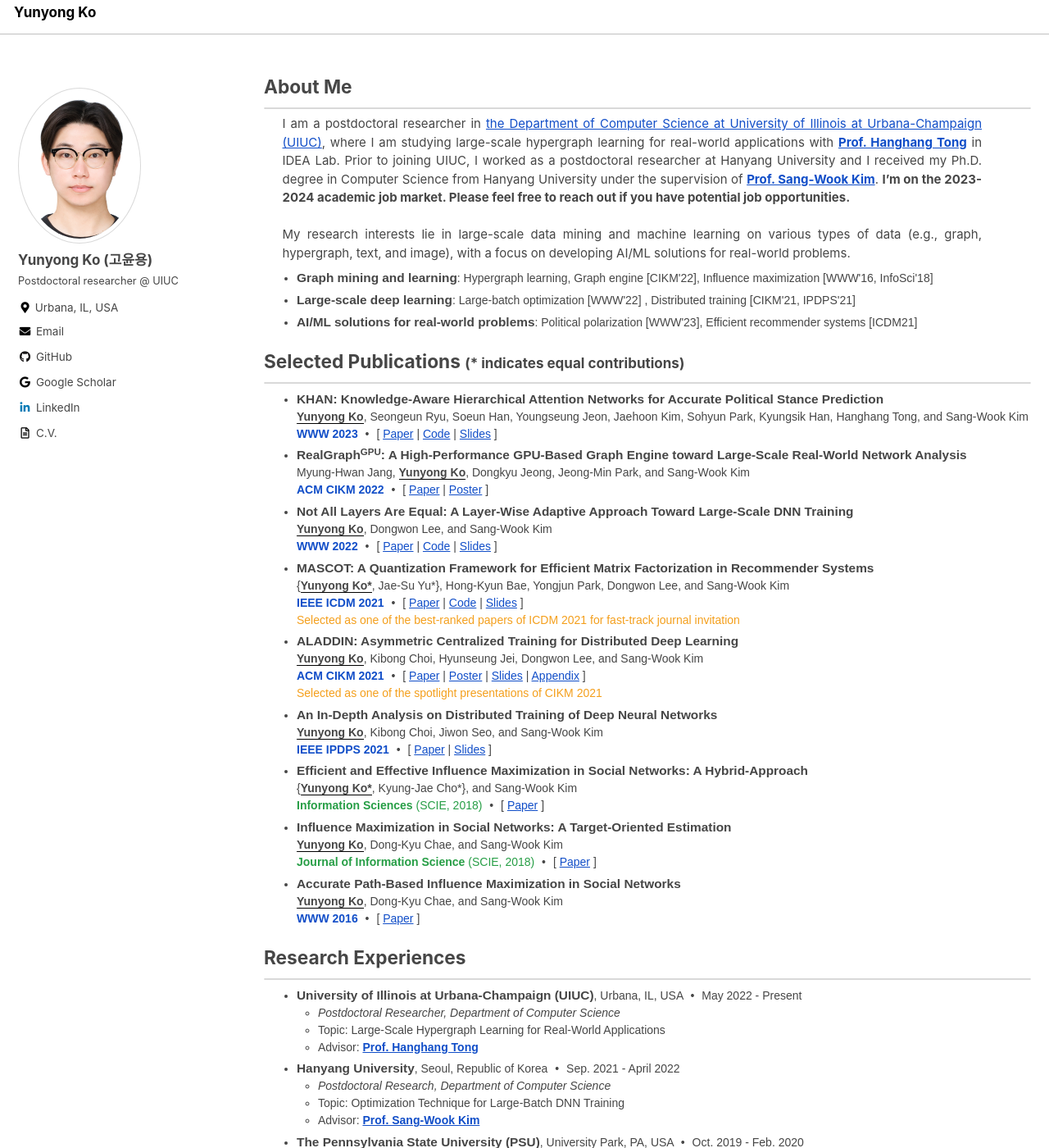
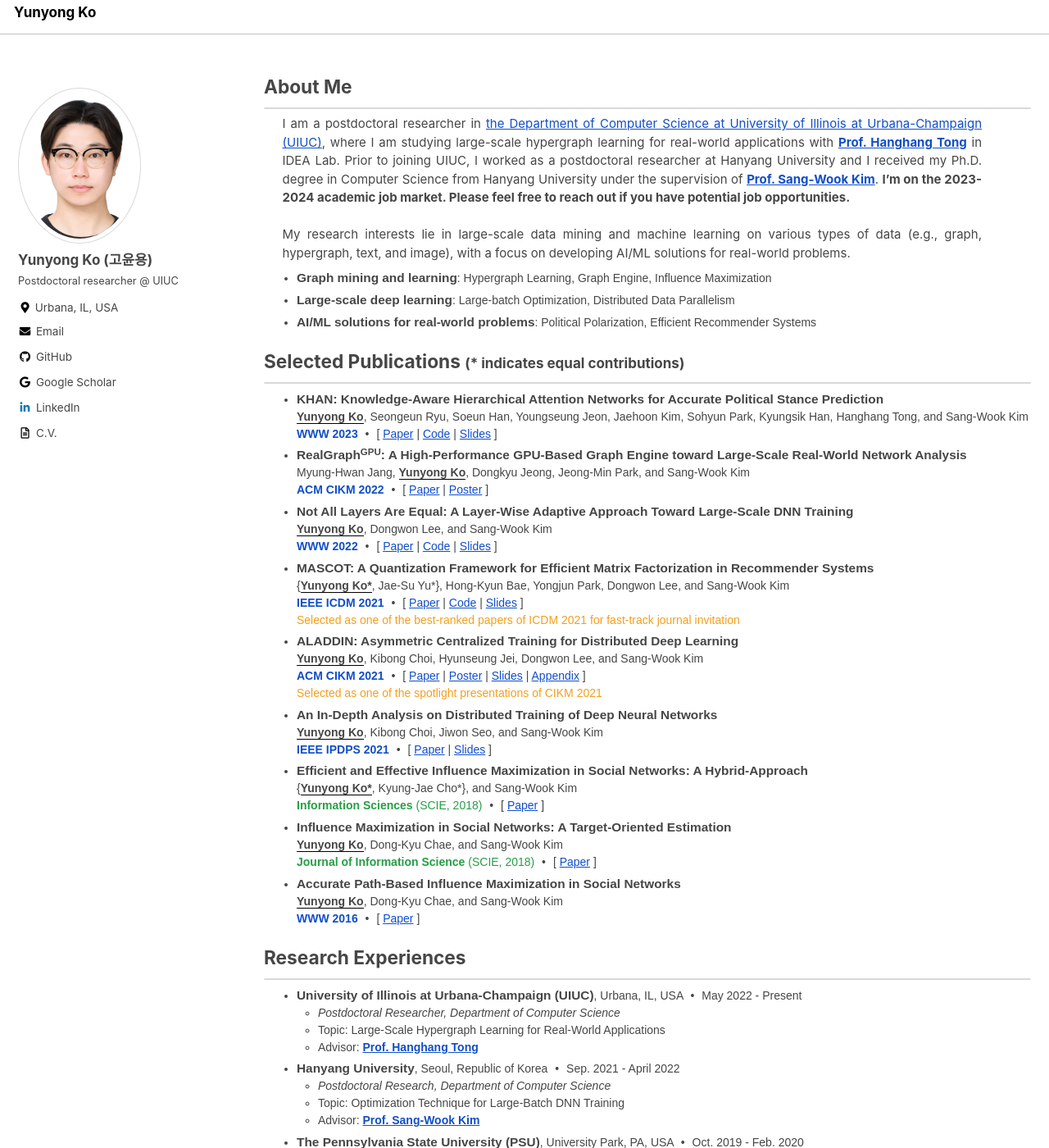
Before and after one commit to yy-ko/yy-ko.github.io, a Jekyll site: the page built from index.html, in a window 1280 px wide and 1400 px high. Shown: the whole window at 82% size. Built offline with Jekyll 4.4.1, drawn with Linux system fonts in a browser that asks for light colours; cached includes are drawn as plain includes; the list of posts is cut into pages by our own code; some of the changed text lies outside the part shown.

```diff
--- a/index.html
+++ b/index.html
@@ -17,11 +17,11 @@
 	</p>
 
 	<ul class="my_list">
-		<li><strong class='title'>Graph mining and learning</strong>: Hypergraph learning, Graph engine [CIKM'22], Influence maximization [WWW'16, InfoSci'18]
+		<li><strong class='title'>Graph mining and learning</strong>: Hypergraph Learning, Graph Engine, Influence Maximization
 		</li>
-		<li><strong class='title'>Large-scale deep learning</strong>: Large-batch optimization [WWW'22] , Distributed training [CIKM'21, IPDPS'21]
+		<li><strong class='title'>Large-scale deep learning</strong>: Large-batch Optimization, Distributed Data Parallelism
 		</li>
-		<li><strong class='title'>AI/ML solutions for real-world problems</strong>: Political polarization [WWW'23], Efficient recommender systems [ICDM21]
+		<li><strong class='title'>AI/ML solutions for real-world problems</strong>: Political Polarization, Efficient Recommender Systems
 		</li>
 	</ul>
 </div>
@@ -199,8 +199,10 @@
 		<li><strong class="title">Hanyang University</strong>, Seoul, Republic of Korea
 			<ul class="inner-ul">
 				<li class="inner-li"> <i>Ph.D in Computer Science <span class="dot-sep">&#8226;</span> 2021</i> </li>
-				<li class="inner-li"> Dissertation: Effective Approaches to Distributed Deep Learning: Methods, Analyses, and Evaluation </li>
+				<li class="inner-li"> Thesis: Effective Approaches to Distributed Deep Learning: Methods, Analyses, and Evaluation </li>
 				<li class="inner-li"> Advisor: <a href="https://bigdas.hanyang.ac.kr/sang-wook/"><strong>Prof. Sang-Wook Kim</strong></a> </li>
+				<li class="inner-li"> <i>Received the <strong>Outstanding Ph.D. Dissertation Award</strong></i> </li>
+
 			</ul>
 		</li>
 		<li><strong class="title">Hanyang University</strong>, Seoul, Republic of Korea <br>
```
Also changed, not shown: 1 other file.
